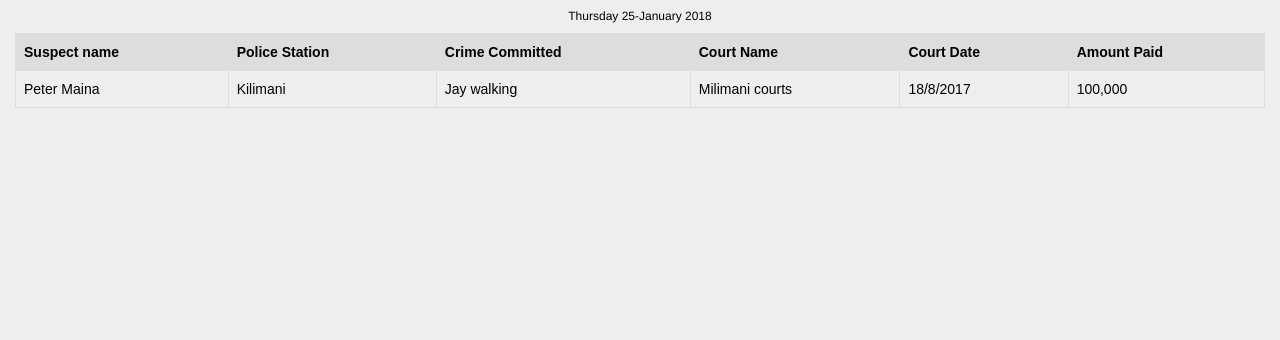
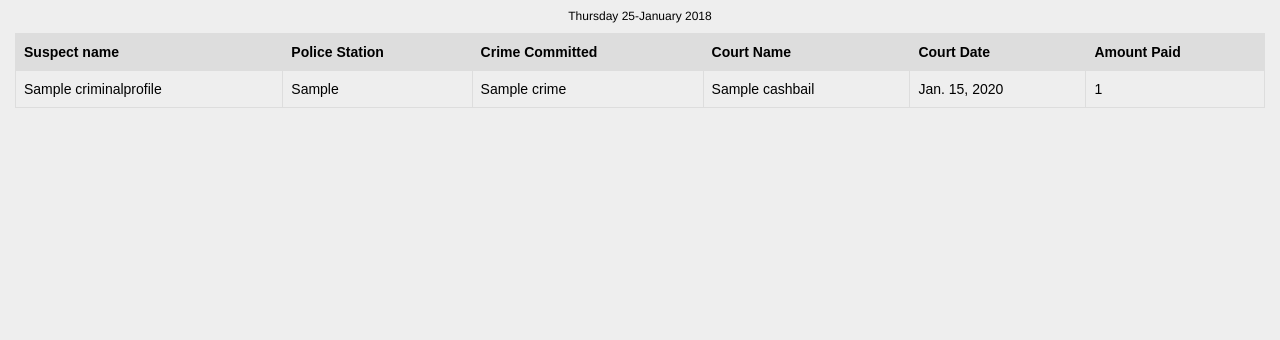
Before and after one commit to mwerumuchai/OB-tracking-system, a Django app: page /cash_bail_book in a window 1280 px wide. Shown: the part 103-443 px from the top of the page. Run offline with Django 3.2, Linux system fonts and the light colour scheme; tables that the repository leaves empty hold one stand-in row (values such as "Sample post"); some libraries are stand-ins or nearby versions.

Commit message:
edit out static fields

```diff
--- a/ob_system/templates/occurrence-book/cashbail.html
+++ b/ob_system/templates/occurrence-book/cashbail.html
@@ -20,14 +20,16 @@
     </tr>
   </thead>
   <tbody>
+    {%for item in bail%}
     <tr>
-      <td>Peter Maina</td>
-      <td>Kilimani</td>
-      <td>Jay walking</td>
-      <td>Milimani courts</td>
-      <td>18/8/2017</td>
-      <td>100,000</td>
+      <td>{{item.criminal}}</td>
+      <td>{{item.p_station}}</td>
+      <td>{{item.crime}}</td>
+      <td>{{item.court_name}}</td>
+      <td>{{item.court_date}}</td>
+      <td>{{item.sum}}</td>
     </tr>
+    {%endfor%}
   </tbody>
 </table>
 </div>
```
